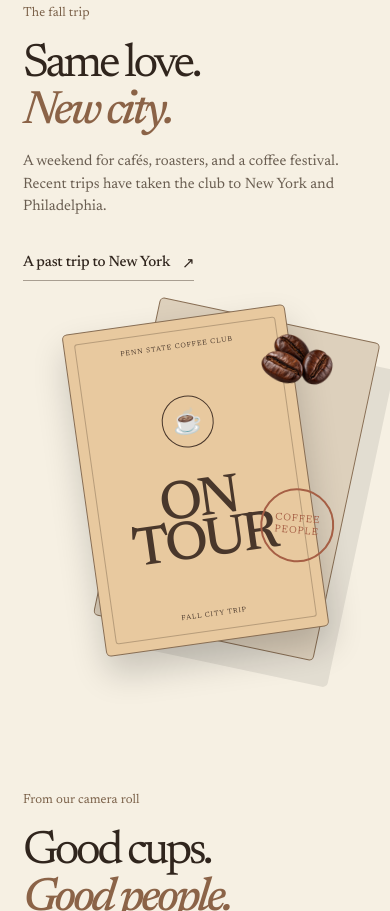
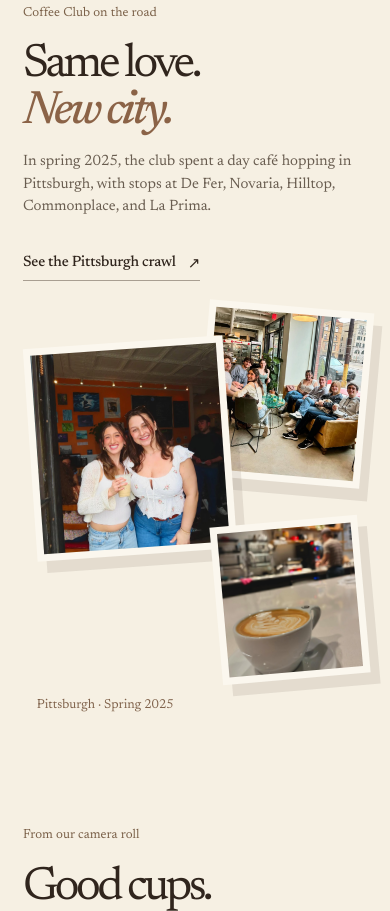
Before and after one commit to psu-coffee-club/website, a plain HTML site: page index.html in a window 390 px wide. Shown: the part 6676-7587 px from the top of the page. Drawn offline with nearby package versions, Linux system fonts and the light colour scheme.

Commit message:
Feature 2025 Pittsburgh coffee crawl photos

```diff
--- a/index.html
+++ b/index.html
@@ -13,7 +13,7 @@
     <link rel="preconnect" href="https://fonts.googleapis.com" />
     <link rel="preconnect" href="https://fonts.gstatic.com" crossorigin />
     <link href="https://fonts.googleapis.com/css2?family=Newsreader:ital,wght@0,400;0,500;0,600;1,400;1,500&display=swap" rel="stylesheet" />
-    <link rel="stylesheet" href="/styles.css?v=20260926-3" />
+    <link rel="stylesheet" href="/styles.css?v=20260926-4" />
     <script defer src="/script.js?v=20260926-2"></script>
     <script type="module" src="/bag3d.js?v=20260924-9"></script>
   </head>
@@ -126,8 +126,13 @@
         </figure>
 
         <section class="trip-section section-pad" id="moments" aria-labelledby="trip-heading">
-          <div class="trip-copy"><p class="eyebrow">The fall trip</p><h2 id="trip-heading">Same love.<br /><em>New city.</em></h2><p>A weekend for cafés, roasters, and a coffee festival. Recent trips have taken the club to New York and Philadelphia.</p><a class="text-link" href="https://www.psu.edu/news/campus-life/story/penn-state-coffee-club-samples-new-york-citys-best" target="_blank" rel="noreferrer">A past trip to New York <span aria-hidden="true">↗</span></a></div>
-          <div class="trip-art" aria-hidden="true"><div class="passport passport-back"></div><div class="passport passport-front"><span class="passport-top">PENN STATE COFFEE CLUB</span><div class="passport-globe">☕</div><strong>ON<br />TOUR</strong><span class="passport-bottom">FALL CITY TRIP</span><span class="passport-stamp">COFFEE<br />PEOPLE</span></div><img class="coffee-beans trip-beans" src="/images/coffee-beans.webp" alt="" /></div>
+          <div class="trip-copy"><p class="eyebrow">Coffee Club on the road</p><h2 id="trip-heading">Same love.<br /><em>New city.</em></h2><p>In spring 2025, the club spent a day café hopping in Pittsburgh, with stops at De Fer, Novaria, Hilltop, Commonplace, and La Prima.</p><a class="text-link" href="https://www.instagram.com/psucoffee/p/DH9upbUMZwv/" target="_blank" rel="noreferrer">See the Pittsburgh crawl <span aria-hidden="true">↗</span></a></div>
+          <div class="trip-art trip-photo-story" aria-label="Photos from the 2025 Pittsburgh coffee crawl">
+            <a class="trip-photo trip-photo-friends" href="https://www.instagram.com/psucoffee/p/DH9upbUMZwv/" target="_blank" rel="noreferrer"><img src="/images/club/pittsburgh-friends.jpg" alt="Two Coffee Club friends smiling outside a Pittsburgh café" loading="lazy" width="1080" height="1161" /></a>
+            <a class="trip-photo trip-photo-crew" href="https://www.instagram.com/psucoffee/p/DH9upbUMZwv/" target="_blank" rel="noreferrer"><img src="/images/club/pittsburgh-cafe-crew.jpg" alt="Coffee Club members gathered inside a Pittsburgh café" loading="lazy" width="1080" height="1161" /></a>
+            <a class="trip-photo trip-photo-cup" href="https://www.instagram.com/psucoffee/p/DH9upbUMZwv/" target="_blank" rel="noreferrer"><img src="/images/club/pittsburgh-latte.jpg" alt="Latte from a stop on the Pittsburgh coffee crawl" loading="lazy" width="1080" height="1161" /></a>
+            <span class="trip-photo-date">Pittsburgh · Spring 2025</span>
+          </div>
         </section>
 
         <section class="moments-section section-pad" aria-labelledby="moments-heading">
--- a/styles.css
+++ b/styles.css
@@ -742,3 +742,20 @@
   .crawl-photo-feature img, .journal-photo img { transition: none; }
   .crawl-photo-feature > a:hover img { transform: none; }
 }
+
+/* Printed snapshots from the club's spring 2025 Pittsburgh crawl. */
+.trip-art.trip-photo-story { position: relative; display: block; min-height: clamp(480px, 42vw, 570px); isolation: isolate; }
+.trip-photo { position: absolute; display: block; padding: 7px; overflow: hidden; background: #fbf7ee; box-shadow: 9px 12px 0 rgba(73, 55, 43, .1); }
+.trip-photo img { display: block; width: 100%; height: auto; aspect-ratio: 1080 / 1161; object-fit: cover; }
+.trip-photo-friends { z-index: 2; top: 9%; left: 2%; width: 52%; transform: rotate(-4deg); }
+.trip-photo-crew { z-index: 1; top: 0; right: 0; width: 47%; transform: rotate(5deg); }
+.trip-photo-cup { z-index: 3; right: 2%; bottom: 8%; width: 38%; transform: rotate(-5deg); }
+.trip-photo-date { position: absolute; bottom: 0; left: 4%; color: #80634c; font-size: 14px; }
+
+@media (max-width: 760px) {
+  .trip-art.trip-photo-story { min-height: clamp(360px, 104vw, 480px); margin-top: 25px; }
+  .trip-photo-friends { width: 58%; }
+  .trip-photo-crew { width: 48%; }
+  .trip-photo-cup { right: 1%; width: 43%; }
+  .trip-photo-date { font-size: 13px; }
+}
```
Also changed, not shown: README.md, images/club/pittsburgh-cafe-crew.jpg (added), images/club/pittsburgh-friends.jpg (added), images/club/pittsburgh-latte.jpg (added).
